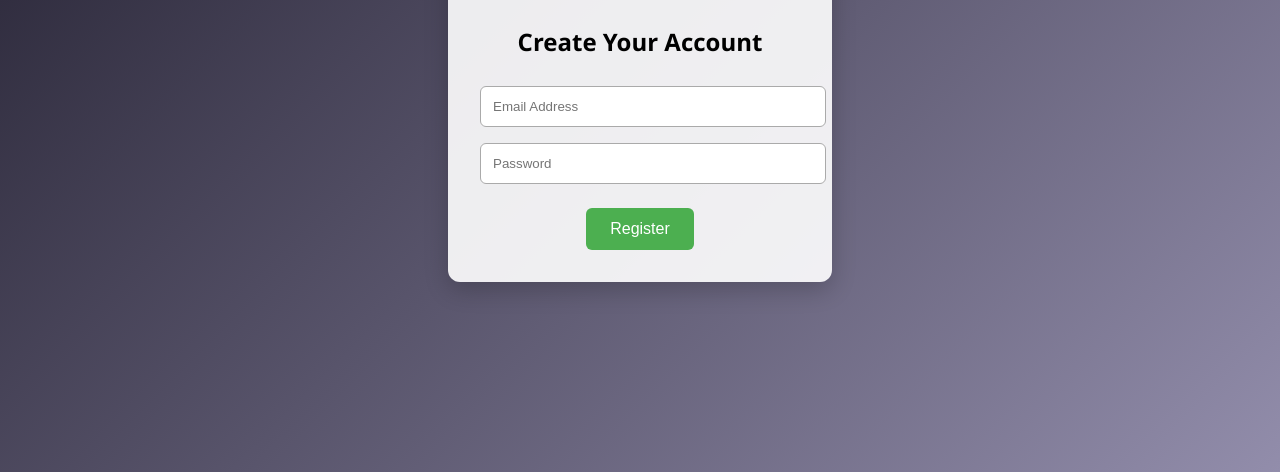
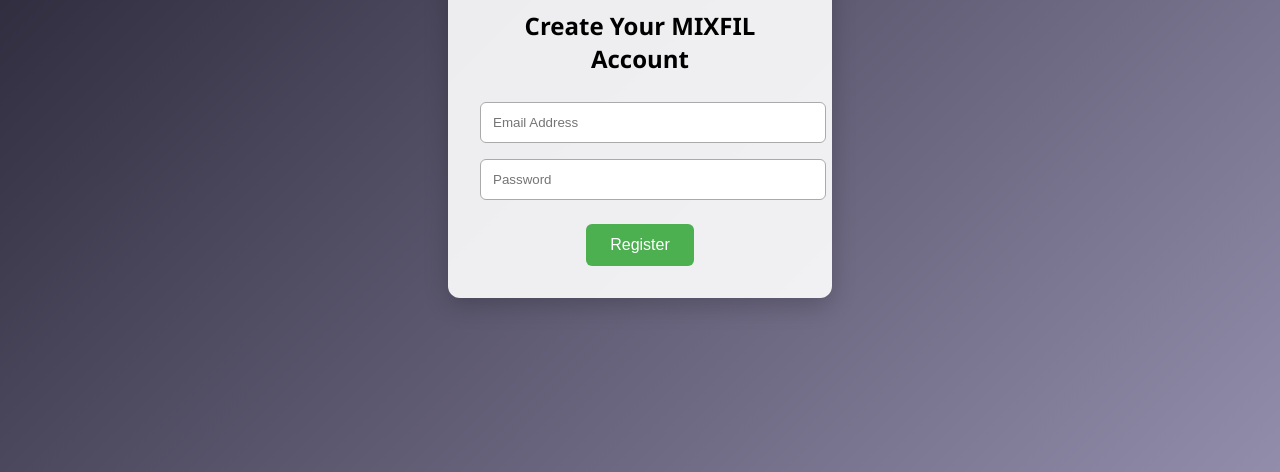
Before and after one commit to cazfoorti/mixfil, a plain HTML site: page register.html in a window 1280 px wide. Shown: the part 328-800 px from the top of the page. Drawn offline with Linux system fonts and the light colour scheme.

Commit message:
Update register.html

```diff
--- a/register.html
+++ b/register.html
@@ -7,7 +7,7 @@
   <style>
     @keyframes fadeIn {
       from { opacity: 0; transform: translateY(20px); }
-      to { opacity: 1; transform: translateY(0); }
+      to   { opacity: 1; transform: translateY(0); }
     }
     body {
       margin: 0; padding: 0;
@@ -48,7 +48,7 @@
 <body>
   <div class="container">
     <img src="https://i.imgur.com/Xy4FAa6.png" alt="MIXFIL logo" class="logo" />
-    <h2>Create Your Account</h2>
+    <h2>Create Your MIXFIL Account</h2>
     <input type="email" id="email" placeholder="Email Address" />
     <input type="password" id="password" placeholder="Password" />
     <button onclick="register()">Register</button>
@@ -56,7 +56,8 @@
 
   <script type="module">
     import { initializeApp } from "https://www.gstatic.com/firebasejs/9.6.1/firebase-app.js";
-    import { getAuth, createUserWithEmailAndPassword } from "https://www.gstatic.com/firebasejs/9.6.1/firebase-auth.js";
+    import { getAuth, createUserWithEmailAndPassword }
+      from "https://www.gstatic.com/firebasejs/9.6.1/firebase-auth.js";
 
     const firebaseConfig = {
       apiKey: "AIzaSyCzT3TS9uL0dAGq-UKI50CLGl60b-9Wgmw",
```
